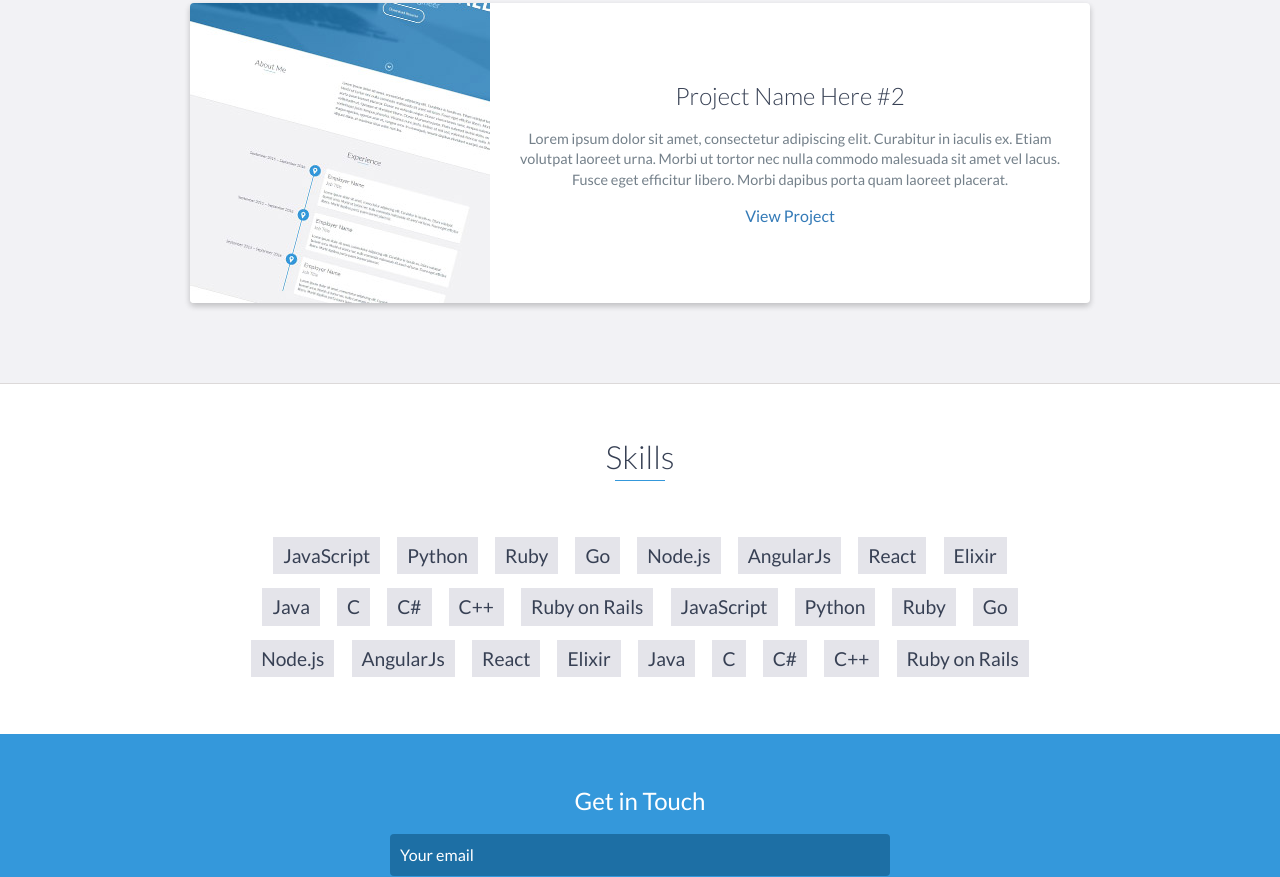
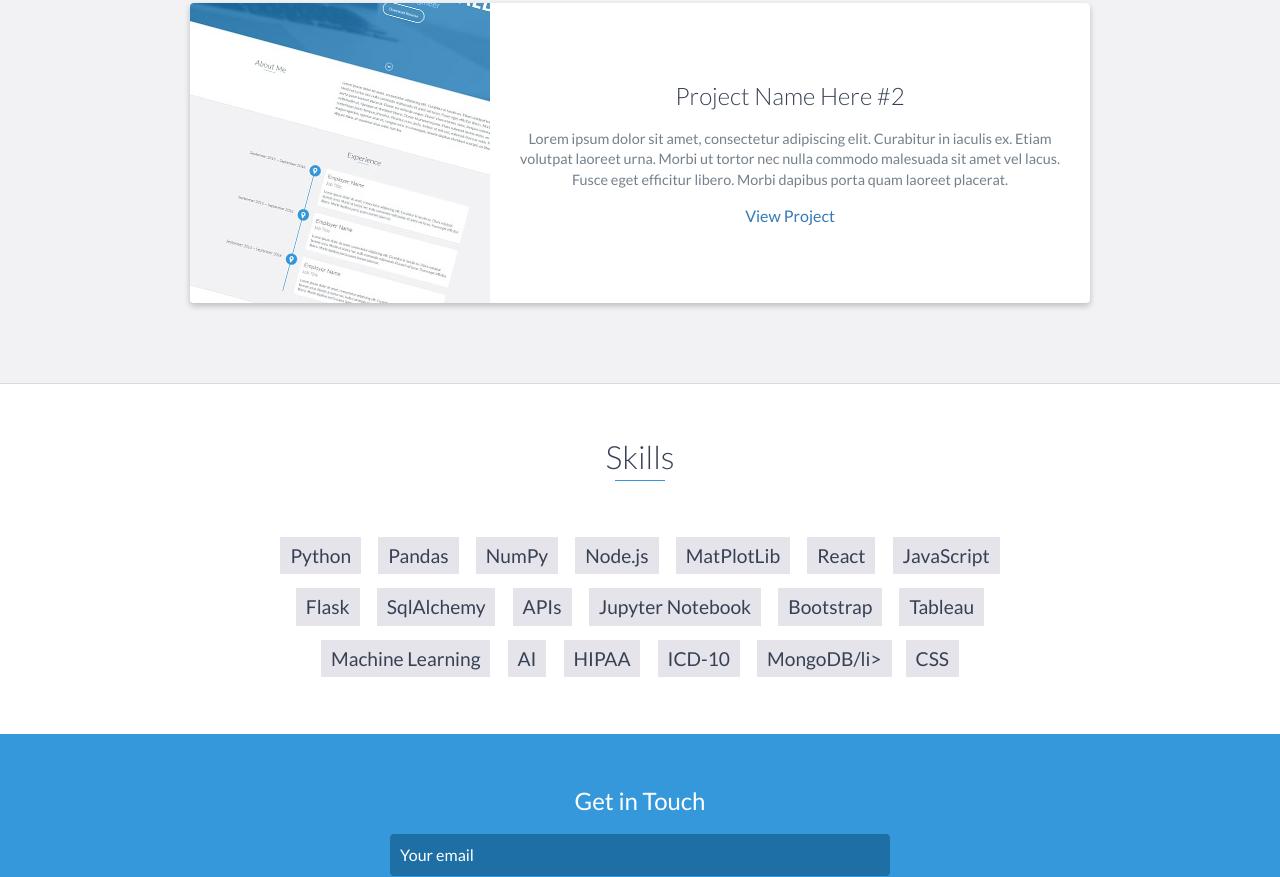
Before and after one commit to drlamba502/drlamba502.github.io, a website: page index.html in a window 1280 px wide. Shown: the part 4576-5453 px from the top of the page. Drawn offline with nearby package versions, Linux system fonts and the light colour scheme.

Commit message:
Skills Update

```diff
--- a/index.html
+++ b/index.html
@@ -213,7 +213,7 @@
                     </div>
                     <!-- End .project-image -->
                     <div class="project-info">
-                        <h3>Project Name Here #2</h3>
+                        <h3>Project 3</h3>
                         <p>
                             Lorem ipsum dolor sit amet, consectetur adipiscing elit. Curabitur in iaculis ex. Etiam volutpat laoreet urna. Morbi ut tortor nec nulla commodo malesuada sit amet vel lacus. Fusce eget efficitur libero. Morbi dapibus porta quam laoreet placerat.
                         </p>
@@ -229,7 +229,7 @@
                     </div>
                     <!-- End .project-image -->
                     <div class="project-info">
-                        <h3>Project 3</h3>
+                        <h3>Project name here </h3>
                         <p>
                             Lorem ipsum dolor sit amet, consectetur adipiscing elit. Curabitur in iaculis ex. Etiam volutpat laoreet urna. Morbi ut tortor nec nulla commodo malesuada sit amet vel lacus. Fusce eget efficitur libero. Morbi dapibus porta quam laoreet placerat.
                         </p>
@@ -262,32 +262,25 @@
     <div id="skills">
         <h2 class="heading">Skills</h2>
         <ul>
+            <li>Python</li>
+            <li>Pandas</li>
+            <li>NumPy</li>
+            <li>Node.js</li>
+            <li>MatPlotLib</li>
+            <li>React</li>
             <li>JavaScript</li>
-            <li>Python</li>
-            <li>Ruby</li>
-            <li>Go</li>
-            <li>Node.js</li>
-            <li>AngularJs</li>
-            <li>React</li>
-            <li>Elixir</li>
-            <li>Java</li>
-            <li>C</li>
-            <li>C#</li>
-            <li>C++</li>
-            <li>Ruby on Rails</li>
-            <li>JavaScript</li>
-            <li>Python</li>
-            <li>Ruby</li>
-            <li>Go</li>
-            <li>Node.js</li>
-            <li>AngularJs</li>
-            <li>React</li>
-            <li>Elixir</li>
-            <li>Java</li>
-            <li>C</li>
-            <li>C#</li>
-            <li>C++</li>
-            <li>Ruby on Rails</li>
+            <li>Flask</li>
+            <li>SqlAlchemy</li>
+            <li>APIs</li>
+            <li>Jupyter Notebook</li>
+            <li>Bootstrap</li>
+            <li>Tableau</li>
+            <li>Machine Learning</li>
+            <li>AI</li>
+            <li>HIPAA</li>
+            <li>ICD-10</li>
+            <li>MongoDB/li>
+            <li>CSS</li>
         </ul>
     </div>
     <!-- End #skills -->
```
